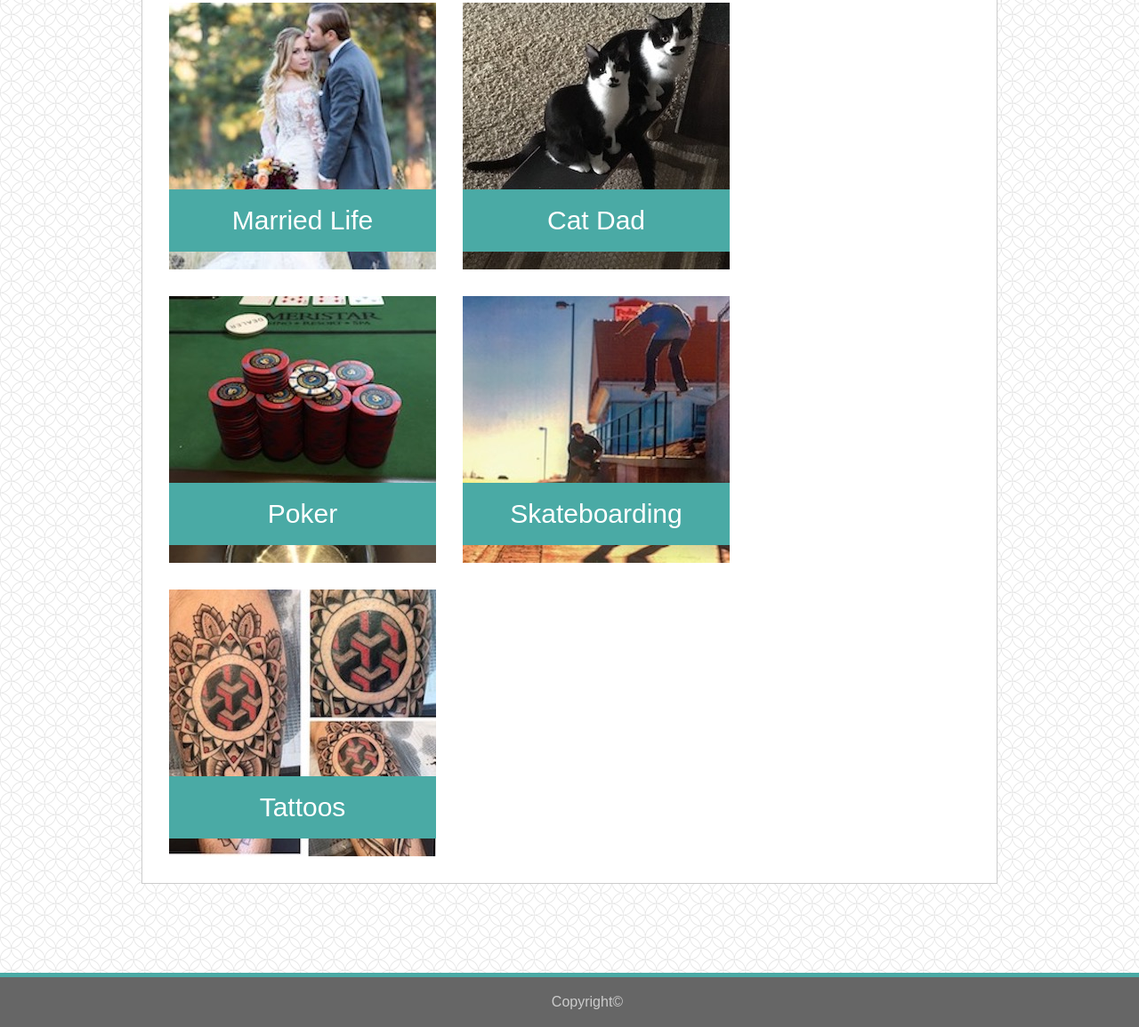
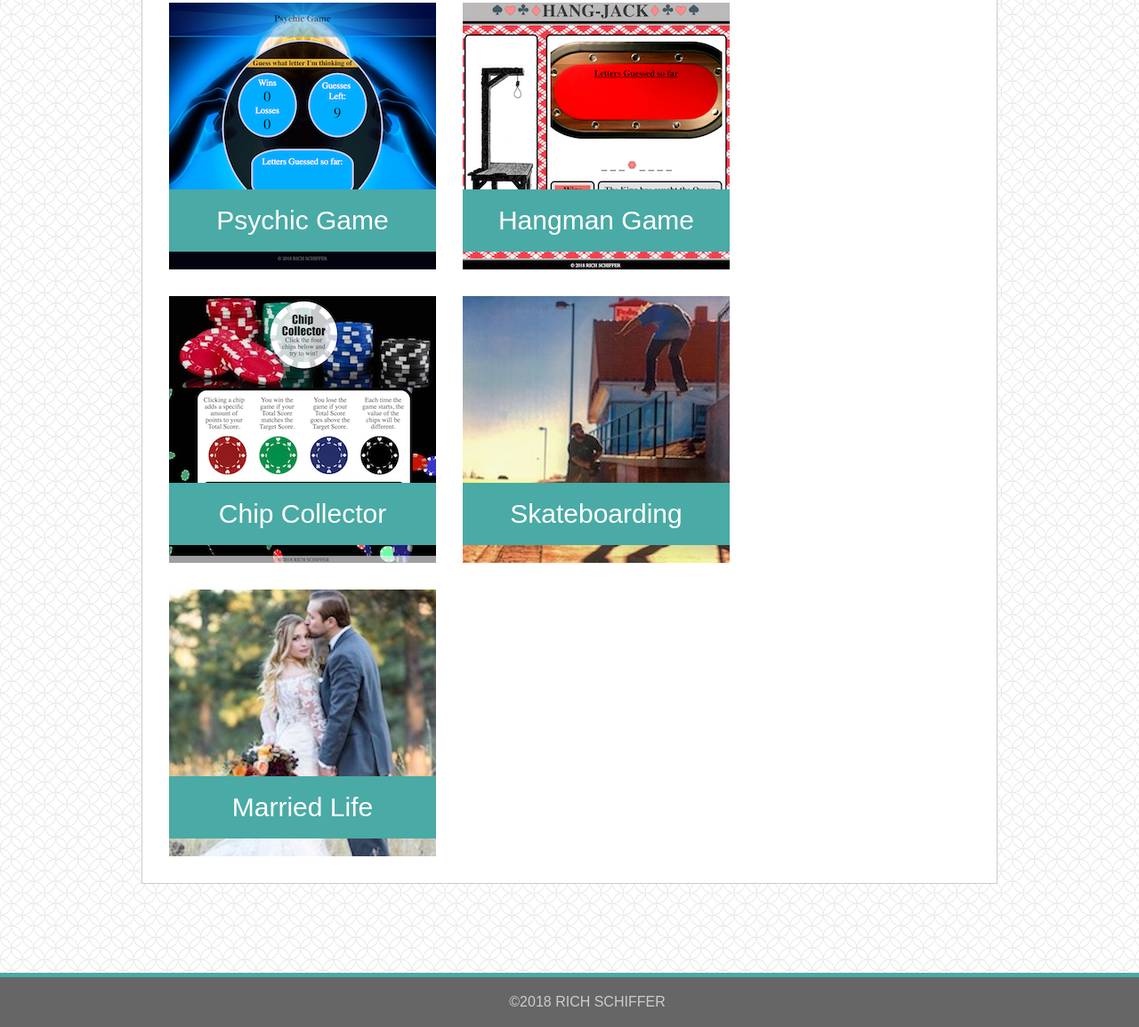
Before and after one commit to filthyrrrich/Responsive-Portfolio, a plain HTML site: page portfolio.html in a window 1280 px wide. Shown: the part 296-1451 px from the top of the page at 89% size. Drawn offline with Linux system fonts and the light colour scheme.

Commit message:
updated games

```diff
--- a/assets/css/style.css
+++ b/assets/css/style.css
@@ -88,6 +88,7 @@ h1, h2 {
 }
 
 .imgtag {
+
     bottom: 20px;
     text-align: center;
     font-size: 30px;
--- a/portfolio.html
+++ b/portfolio.html
@@ -36,35 +36,45 @@
             <hr>
             <div class="thumbnail">
                 <div class="imgtag">
-                    <h3>Married Life</h3>
+                    <h3>Psychic Game</h3>
                 </div>
-                <img src="./assets/images/married copy.JPG" alt="My Picture" id="pimg1">
+                <a href="https://filthyrrrich.github.io/Psychic-Game/">
+                    <img src="./assets/images/psychic-pimg.png" alt="My Picture" id="pimg1">
+                </a>
             </div>
             <div class="thumbnail">
                 <div class="imgtag">
-                    <h3>Cat Dad</h3>
+                    <h3>Hangman Game</h3>
                 </div>
-                <img src="./assets/images/cat copy.JPG" alt="My Picture" id="pimg2">
+                <a href="https://filthyrrrich.github.io/Hangman-Game/">
+                    <img src="./assets/images/hangjack-pimg.png" alt="My Picture" id="pimg2">
+                </a>
             </div>
             <div class="thumbnail">
                 <div class="imgtag">
-                    <h3>Poker</h3>
+                    <h3>Chip Collector</h3>
                 </div>
-                <img src="./assets/images/poker copy.JPG" alt="My Picture" id="pimg3">
+                <a href="https://filthyrrrich.github.io/Unit-4-game/">
+                    <img src="./assets/images/chipcollector-pimg.png" alt="My Picture" id="pimg3">
+                 </a>
             </div>
             <div class="thumbnail">
                 <div class="imgtag">
                     <h3>Skateboarding</h3>
                 </div>
-                <img src="./assets/images/Skate copy.JPG" alt="My Picture" id="pimg4">
+                <a href="">
+                    <img src="./assets/images/Skate copy.JPG" alt="My Picture" id="pimg4">
+                </a>
             </div>
             <div class="thumbnail">
                 <div class="imgtag">
-                    <h3>Tattoos</h3>
+                    <h3>Married Life</h3>
                 </div>
-                <img src="./assets/images/tattoo copy.jpg" alt="My Picture" id="pimg5">
+                <a href="">
+                    <img src="./assets/images/married copy.JPG" alt="My Picture" id="pimg5">
+                </a>
             </div>
         </div>
-        <div id="pfoot">Copyright&copy;</div>
+        <div id="pfoot">&copy;2018 RICH SCHIFFER</div>
     </body>
 </html>
```
Also changed, not shown: contact.html (+1 -1 lines), index.html (+1 -1 lines), assets/images/chipcollector-pimg.png (added), assets/images/hangjack-pimg.png (added), assets/images/psychic-pimg.png (added), 1 other file.
